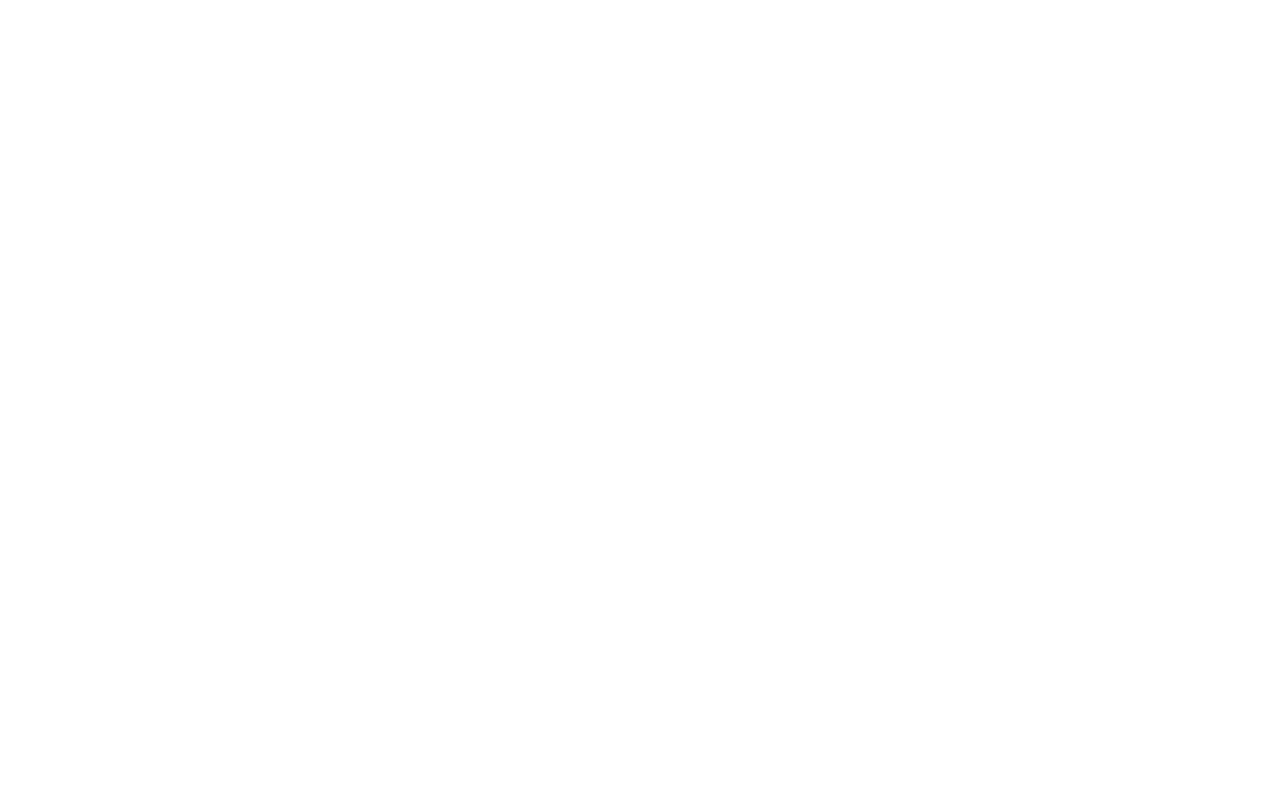
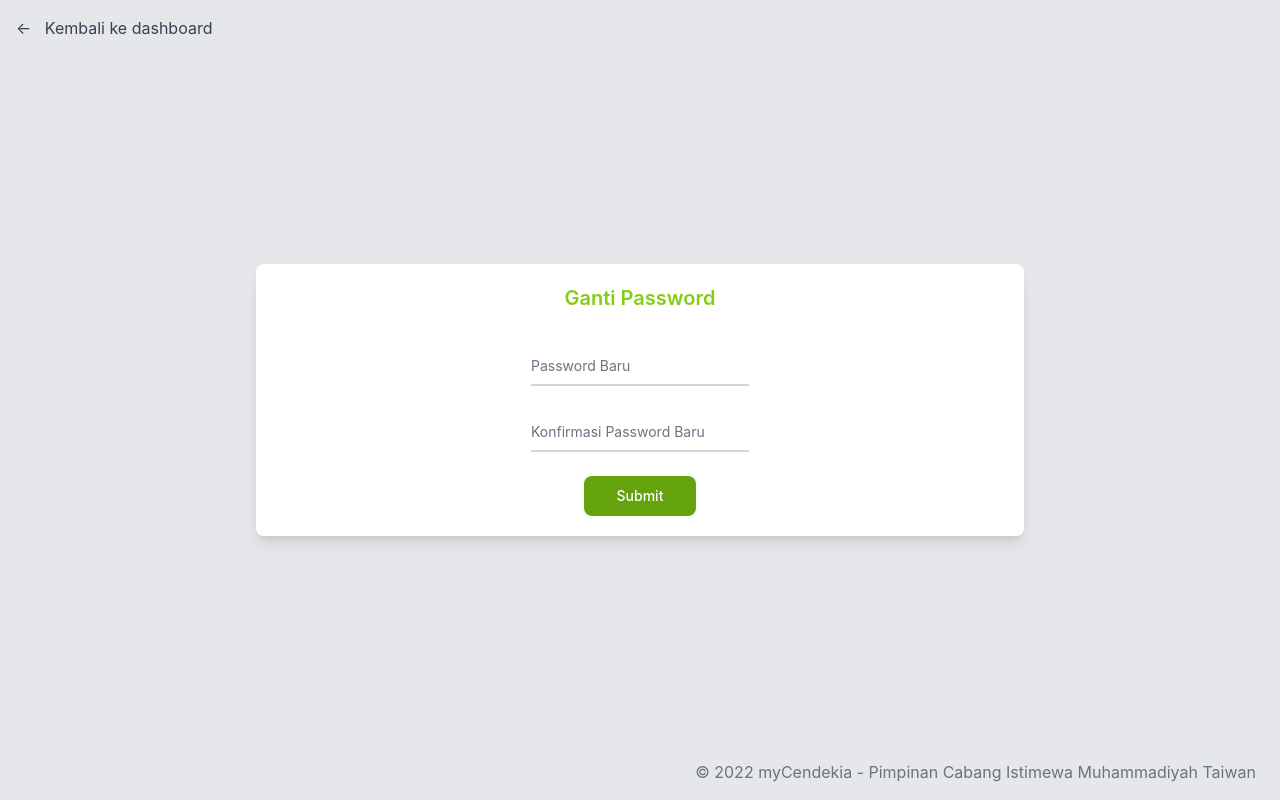
Before and after one commit to itsmerifz/mycendekia-frontend, a React (Vite) app: page /change-password in a window 1280 px wide. Before the commit this address had no page. Built offline with nearby package versions, Linux system fonts and the light colour scheme.

Commit message:
add components

```diff
--- a/components/dashboard/header.jsx
+++ b/components/dashboard/header.jsx
@@ -45,13 +45,19 @@
 
   })
 
+  const handleChangePass = () => {
+    navigate(`/change-password?id=${user.id}`)
+    return <ChangePass />
+  }
+
   const handleLogout = () => {
     logoutUser().then(() => {
       localStorage.removeItem('token')
+      localStorage.removeItem('encodedToken')
       localStorage.removeItem('user')
       setToken('')
       setUser({})
-      navigate('../login')
+      navigate('/login')
 
       Toast.fire({
         icon: 'warning',
@@ -84,7 +90,7 @@
               <div className="p-2">
                 <Menu.Item>
                   {({ active }) => (
-                    <button className={`${active ? 'bg-lime-500 text-white' : 'text-lime-500'} group flex gap-6 rounded-md items-center w-full p-2 text-sm font-semibold`}>
+                    <button onClick={handleChangePass} className={`${active ? 'bg-lime-500 text-white' : 'text-lime-500'} group flex gap-6 rounded-md items-center w-full p-2 text-sm font-semibold`}>
                       <HiKey className='text-lg' />
                       Ganti Password
                     </button>
--- /dev/null
+++ b/components/dashboard/search/cardResult.jsx
@@ -0,0 +1,13 @@
+import React from 'react'
+
+export default function CardResult({ key, title, author, year}) {
+  return (
+    <div className='w-[800px]' key={key}>
+      <div className='h-48 p-6 bg-white rounded-lg border border-gray-200 shadow hover:bg-gray-100 hover:cursor-pointer'>
+        <h1 className='font-bold text-lime-500 text-[2rem] truncate w-[590px] h-auto'>{title}</h1>
+        <h3 className='font-normal text-base w-[550px]'>{author}</h3>
+        <p className='text-gray-400 font-bold mt-4'>{year}</p>
+      </div>
+    </div>
+  )
+}
--- a/package.json
+++ b/package.json
@@ -11,6 +11,8 @@
     "@headlessui/react": "^1.5.0",
     "autoprefixer": "^10.4.4",
     "axios": "^0.26.1",
+    "jsonwebtoken": "^8.5.1",
+    "jwt-decode": "^3.1.2",
     "moment": "^2.29.1",
     "postcss": "^8.4.12",
     "react": "^17.0.2",
--- a/service/httpClient.js
+++ b/service/httpClient.js
@@ -19,7 +19,7 @@
 }
 
 export const loginUser = async (email, password) => {
-  return await getBaseAPI.post('/login/signin', {
+  return await getBaseAPI.post('/login/', {
     email: email,
     password: password
   });
@@ -37,8 +37,15 @@
   return await getBaseAPI.delete(`/users/delete/${id}`);
 }
 
-export const changePassword = async id => {
-  return await getBaseAPI.patch(`/users/change-password/${id}`);
+export const changePassword = async (id, password, passwordConf) => {
+  return await getBaseAPI.patch(`/users/change-password/${id}`, {
+    password: password,
+    passwordConf: passwordConf
+  }, {
+    headers: {
+      Authorization: `Bearer ${localStorage.getItem('encodedToken')}`
+    }
+  })
 }
 
 export const getArticles = async () => {
--- a/src/App.jsx
+++ b/src/App.jsx
@@ -62,6 +62,7 @@
             myCendekia
           </h3>
           <div className="p-4 mt-3">
+            <form action="#" onSubmit={handleSearch}>
               <label htmlFor="table-search" className="sr-only">Search</label>
               <div className="relative mt-1">
                 <div className="absolute inset-y-0 left-0 flex items-center pl-3 pointer-events-none">
@@ -72,6 +73,7 @@
                   <button type='button' className='text-white bg-lime-500 rounded-lg hover:bg-lime-600 transition-all transform font-semibold w-24 h-[42px]' onClick={handleSearch}>Cari</button>
                 </div>
               </div>
+            </form>
           </div>
         </div>
       </main>
--- /dev/null
+++ b/src/change-password/index.jsx
@@ -0,0 +1,102 @@
+import React, { useState } from 'react'
+import Swal from 'sweetalert2'
+import 'sweetalert2/dist/sweetalert2.css'
+import { useNavigate, Link } from 'react-router-dom'
+import { BeatLoader } from 'react-spinners'
+import { changePassword } from '../../service/httpClient'
+import withReactContent from 'sweetalert2-react-content'
+import moment from 'moment'
+
+const MySwal = withReactContent(Swal)
+
+const Toast = MySwal.mixin({
+  toast: true,
+  position: 'top-end',
+  showConfirmButton: false,
+  timer: 3000,
+  timerProgressBar: true
+})
+
+export default function ChangePass() {
+  const [password, setPassword] = useState('')
+  const [passwordConf, setPasswordConf] = useState('')
+  const [isFetching, setIsFetching] = useState(false)
+
+  const navigate = useNavigate()
+
+  const handleChangePass = e => {
+    const user = JSON.parse(localStorage.getItem('user'))
+    e.preventDefault();
+    setIsFetching(true)
+    if (password !== '' && passwordConf !== '') {
+      changePassword(user.id, password, passwordConf)
+        .then(res => {
+          Toast.fire({
+            icon: 'success',
+            title: <p>{res.data.message}</p>,
+          })
+          setIsFetching(false)
+          navigate('/dashboard/')
+        })
+        .catch(err => {
+          Toast.fire({
+            icon: 'error',
+            title: <p>{err.response.data.message}</p>,
+          })
+          setIsFetching(false)
+        })
+    } else {
+      Toast.fire({
+        icon: 'error',
+        title: <p>Please fill all fields</p>,
+      })
+      setIsFetching(false)
+    }
+  }
+
+  return (
+    <div className='flex items-center min-h-screen p-6 bg-gray-200'>
+      <div className="flex-1 h-full max-w-3xl rounded-lg overflow-hidden mx-auto bg-white shadow-lg">
+        <div className="flex flex-col space-y-4 items-center justify-center p-5">
+          <h3 className='text-xl text-lime-500 mb-4 font-semibold'>Ganti Password</h3>
+          <form action="#" onSubmit={handleChangePass}>
+            <div className="relative z-0 mb-6 w-full group">
+              <input type="password" name="floating_passwordConf" id="floating_passwordConf" className="block py-2.5 px-0 w-full text-sm text-gray-900 bg-transparent border-0 border-b-2 border-gray-300 appearance-none focus:outline-none focus:ring-0 focus:border-lime-600 peer" placeholder=" " required value={password} onChange={e => setPassword(e.target.value)} />
+              <label htmlFor="floating_passwordConf" className="absolute text-sm text-gray-500 duration-300 transform -translate-y-6 scale-75 top-3 -z-10 origin-[0] peer-focus:left-0 peer-focus:text-lime-600 peer-placeholder-shown:scale-100 peer-placeholder-shown:translate-y-0 peer-focus:scale-75 peer-focus:-translate-y-6">Password Baru</label>
+            </div>
+            <div className="relative z-0 mb-6 w-full group">
+              <input type="password" name="floating_password" id="floating_password" className="block py-2.5 px-0 w-full text-sm text-gray-900 bg-transparent border-0 border-b-2 border-gray-300 appearance-none focus:outline-none focus:ring-0 focus:border-lime-600 peer" placeholder=" " required value={passwordConf} onChange={e => setPasswordConf(e.target.value)} />
+              <label htmlFor="floating_password" className="absolute text-sm text-gray-500 duration-300 transform -translate-y-6 scale-75 top-3 -z-10 origin-[0] peer-focus:left-0 peer-focus:text-lime-600 peer-placeholder-shown:scale-100 peer-placeholder-shown:translate-y-0 peer-focus:scale-75 peer-focus:-translate-y-6">Konfirmasi Password Baru</label>
+            </div>
+            <div className="mt-3 flex items-center gap-5 justify-evenly">
+              {isFetching ? (
+                <div>
+                  <button type="submit" className="text-white bg-lime-600 hover:bg-lime-700 focus:ring-4 focus:outline-none focus:ring-lime-300 transform transition-all font-medium rounded-lg text-sm px-5 py-2.5 text-center w-28" disabled>
+                    <BeatLoader color='#fff' size={3} />
+                  </button>
+                </div>
+              ) : (
+                <div>
+                  <button type="submit" className="text-white bg-lime-600 hover:bg-lime-700 focus:ring-4 focus:outline-none focus:ring-lime-300 transform transition-all font-medium rounded-lg text-sm px-5 py-2.5 text-center w-28" onClick={handleChangePass}>Submit</button>
+                </div>
+              )}
+            </div>
+          </form>
+        </div>
+      </div>
+
+      {/* Footer */}
+      <footer className="bg-transparent bottom-0 right-4 text-gray-700 px-2 py-4 absolute">
+        <div className="container flex flex-col items-center justify-center">
+          <p className="text-center text-gray-500">
+            &copy; {moment().format("YYYY")} myCendekia - Pimpinan Cabang Istimewa Muhammadiyah Taiwan
+          </p>
+        </div>
+      </footer>
+
+      <div className='absolute text-gray-700 hover:text-lime-500 top-0 left-2 transition-all px-2 py-4'>
+        <Link to="/dashboard">&larr; &nbsp; Kembali ke dashboard</Link>
+      </div>
+    </div>
+  )
+}
--- a/src/dashboard/dashboardRouter.jsx
+++ b/src/dashboard/dashboardRouter.jsx
@@ -3,6 +3,7 @@
 import { tokenState, userState } from "../../atoms/userAtom"
 import { Routes as Switch, Route } from "react-router-dom"
 import { useNavigate } from 'react-router-dom'
+import moment from "moment"
 import Sidebar from "../../components/dashboard/sidebar"
 import Dashboard from "./"
 import Articles from "./articles"
@@ -19,9 +20,26 @@
   const navigate = useNavigate()
 
   useEffect(() => {
-    setToken(localStorage.getItem('token'))
+    setToken(JSON.parse(localStorage.getItem('token')))
     setUser(JSON.parse(localStorage.getItem('user')))
-  }, [token])
+    getTokenExpired()
+  }, [])
+
+  const getTokenExpired = () => {
+    const token = JSON.parse(localStorage.getItem('token'))
+    const now = moment().unix()
+    console.log(now > token.exp);
+
+    if(!token && !user){
+      return null
+    }
+
+    if(now > token.exp){
+      localStorage.removeItem('token')
+      localStorage.removeItem('user')
+      navigate('/login')
+    }
+  }
 
   if (!token && !user) {
     navigate('../login')
--- a/src/login/index.jsx
+++ b/src/login/index.jsx
@@ -6,6 +6,7 @@
 import Swal from 'sweetalert2'
 import 'sweetalert2/dist/sweetalert2.css'
 import withReactContent from 'sweetalert2-react-content'
+import jwtDecode from 'jwt-decode'
 import { BeatLoader } from 'react-spinners'
 
 
@@ -42,9 +43,11 @@
     if (email !== '' && password !== '') {
       loginUser(email, password)
         .then(res => {
-          console.log(res.data)
-          localStorage.setItem('token', res.data.token)
-          localStorage.setItem('user', JSON.stringify(res.data.user))
+          console.log(res)
+
+          localStorage.setItem('token', JSON.stringify(jwtDecode(res.data.data.token)))
+          localStorage.setItem('encodedToken', res.data.data.token)
+          localStorage.setItem('user', JSON.stringify(res.data.data.user))
           setIsFetching(false)
           navigate('/dashboard')
         })
@@ -63,7 +66,6 @@
       })
       setIsFetching(false)
     }
-
   }
 
   return (
--- a/src/main.jsx
+++ b/src/main.jsx
@@ -8,6 +8,7 @@
 import Register from './register'
 import Dashboard from './dashboard/dashboardRouter'
 import { RecoilRoot } from 'recoil'
+import ChangePass from './change-password'
 
 ReactDOM.render(
   <React.StrictMode>
@@ -20,6 +21,7 @@
           <Route path='/login' element={<Login />} />
           <Route path='/register' element={<Register />} />
           <Route path='/dashboard/*' element={<Dashboard />} />
+          <Route path='/change-password' element={<ChangePass />} />
         </Switch>
       </BrowserRouter>
     </RecoilRoot>
```
Also changed, not shown: src/search/index.jsx (+4 -7 lines), 1 other file (tests, documents, lock files or other folders). Lines whose indentation alone changed are shown as unchanged.
